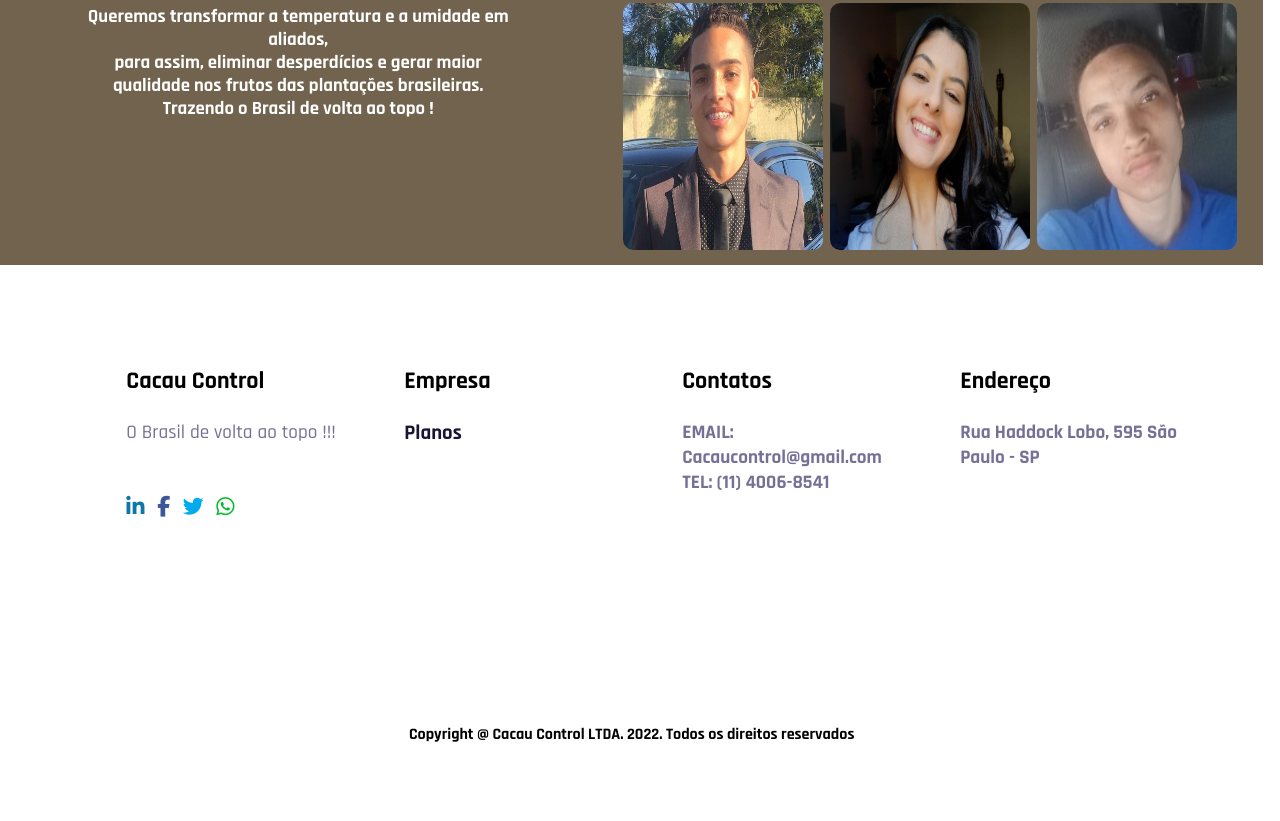
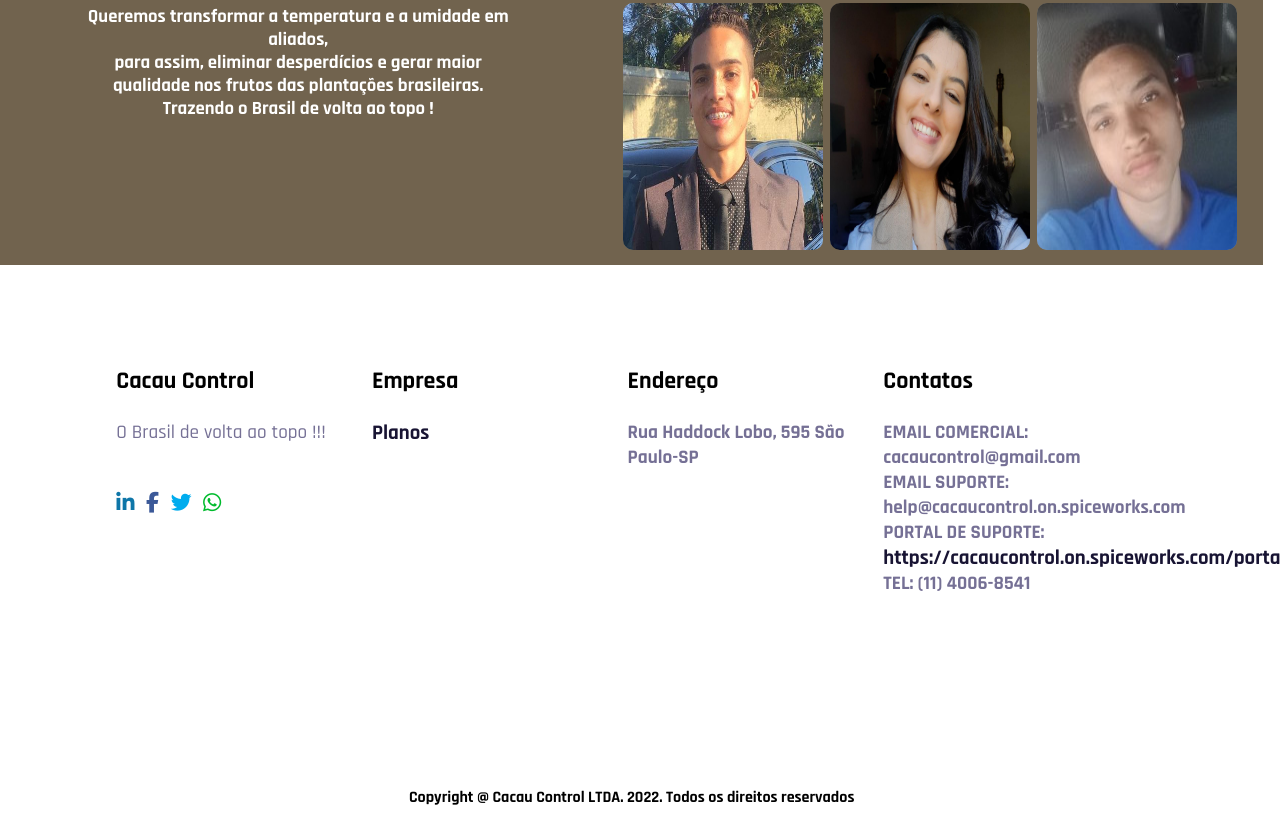
Before and after one commit to Grupo3-1ADSC/Cacau-Control, a website: page ContentWeb/public/index.html in a window 1280 px wide. Shown: the part 4819-5640 px from the top of the page. Before the commit the page ends 5577 px from the top, so only its background shows below. Drawn offline with Linux system fonts and the light colour scheme.

Commit message:
email e link para suporte adicionados

```diff
--- a/ContentWeb/public/index.html
+++ b/ContentWeb/public/index.html
@@ -205,18 +205,23 @@
                     <i class="fa fa-brands fa-whatsapp"></i>
                 </div>
             </div>
-            <div class="itemsFooter">
+
+            <div class="itemsFooter" >
                 <h3>Empresa</h3>
                 <a href="web/planos.html">Planos</a>
             </div>
+
+            <div class="itemsFooter">
+                <h3>Endereço</h3>
+                <span><b>Rua Haddock Lobo, 595 São Paulo-SP</b></span>
+            </div>
             <div class="itemsFooter">
                 <h3>Contatos</h3>
-                <span><b>EMAIL: Cacaucontrol@gmail.com</b></span>
+
+                <span><b>EMAIL COMERCIAL: cacaucontrol@gmail.com</b></span>
+                <span><b>EMAIL SUPORTE: help@cacaucontrol.on.spiceworks.com</b></span>
+                <span><b>PORTAL DE SUPORTE: <a href="https://cacaucontrol.on.spiceworks.com/portal">https://cacaucontrol.on.spiceworks.com/portal</a> </b></span>
                 <span><b>TEL: (11) 4006-8541</b></span>
-            </div>
-            <div class="itemsFooter">
-                <h3>Endereço</h3>
-                <span><b>Rua Haddock Lobo, 595 São Paulo - SP</b></span>
             </div>
         </div>
         <div class="divCopy">
--- a/ContentWeb/public/web/styles/styleWeb.css
+++ b/ContentWeb/public/web/styles/styleWeb.css
@@ -547,7 +547,7 @@ footer{
 }
 
 .divContentItemsFooter{
-    width: 100%;
+    width: 92%;
     height: 80%;
     display: flex;
     align-items: center;
@@ -621,4 +621,5 @@ footer{
     height: 20%;
     padding: 0 0 1% 0;
     font-weight: 900;
+    margin-top: 5%;
 }
```
